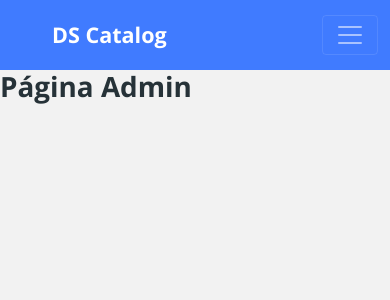
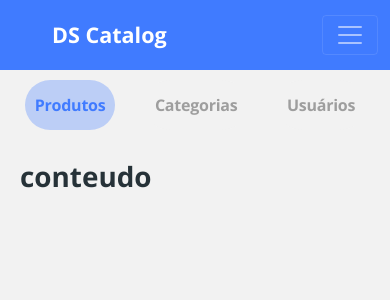
Before and after one commit to VanderleiBueno/aulacap8, a React (Create React App) app in the folder frontend/: page /admin in a window 390 px wide. Shown: the top 300 px of the page. Built offline with nearby package versions, Linux system fonts and the light colour scheme; the HTML template or start-up script is replaced by a standard one.

Commit message:
Admin Navbar layout mobile

```diff
--- /dev/null
+++ b/frontend/src/pages/Admin/Navbar/index.tsx
@@ -0,0 +1,27 @@
+import './styles.css';
+
+const Navbar = () => {
+  return (
+    <nav className="admin-nav-container">
+      <ul>
+        <li>
+          <a href="link" className="admin-nav-item active">
+            <p>Produtos</p>
+          </a>
+        </li>
+        <li>
+          <a href="link" className="admin-nav-item">
+            <p>Categorias</p>
+          </a>
+        </li>
+        <li>
+          <a href="link" className="admin-nav-item">
+            <p>Usuários</p>
+          </a>
+        </li>
+      </ul>
+    </nav>
+  );
+};
+
+export default Navbar;
--- /dev/null
+++ b/frontend/src/pages/Admin/Navbar/styles.css
@@ -0,0 +1,34 @@
+ul {
+    display: flex;
+    justify-content: space-around;
+    list-style-type: none;
+    margin: 0;
+    padding: 0;
+}
+
+.admin-nav-container {
+    padding: 10px;
+}
+
+.admin-nav-item {
+    display: flex;
+    justify-content: center;
+    align-items: center;
+    height: 50px;
+    background-color: #F2F2F2;
+    border-radius: 100px;
+    padding: 0 10px;
+    font-size: 16px;
+    font-weight: bold;
+    letter-spacing: -0.015em;
+    color: #9E9E9E;
+}
+
+.admin-nav-item.active {
+    background-color: rgba(64, 123, 255, 0.3);
+    color: #407BFF;
+}
+
+.admin-nav-item p {
+    margin-bottom: 0;
+}
--- a/frontend/src/pages/Admin/index.tsx
+++ b/frontend/src/pages/Admin/index.tsx
@@ -1,5 +1,15 @@
+import Navbar from "./Navbar";
+import './styles.css';
+
 const Admin = () => {
-  return <h1>Página Admin</h1>;
+  return (
+  <div className="admin-container">
+      <Navbar />
+    <div className="admin-content">
+      <h1>conteudo</h1>
+    </div>
+  </div>
+  );
 };
 
 export default Admin;
--- /dev/null
+++ b/frontend/src/pages/Admin/styles.css
@@ -0,0 +1,18 @@
+.admin-container {
+    display: flex;
+    flex-direction: column;
+}
+
+.admin-content {
+    padding: 20px;
+}
+
+@media (min-width: 1200px) {
+    .admin-container {
+        flex-direction: row;
+    }
+
+    .admin-content {
+        flex: 1;
+    }
+}
```
